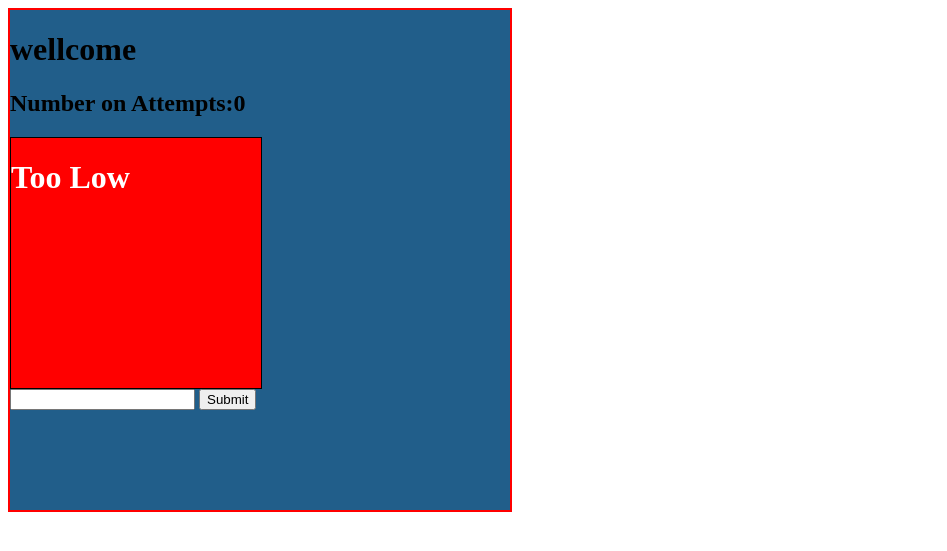
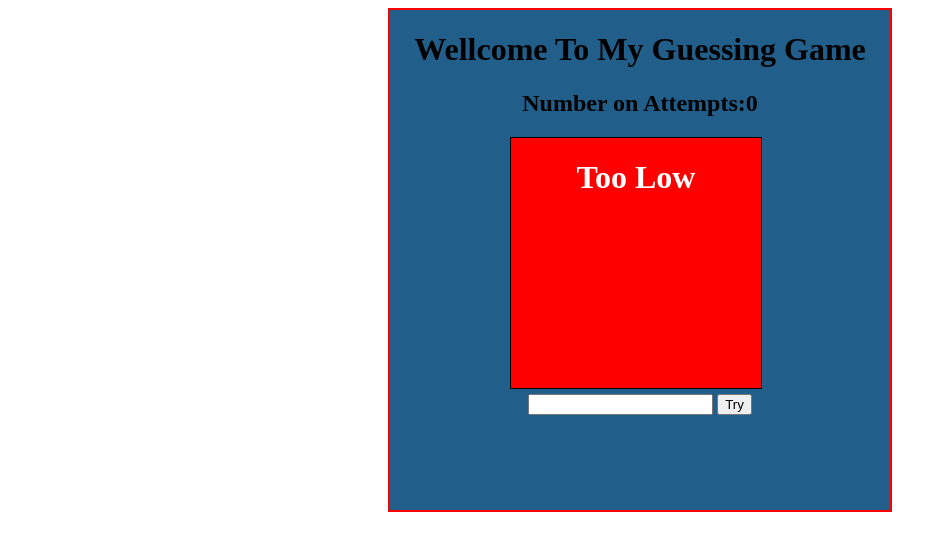
Before and after one commit to brighith/flask_fundamentals, a Flask app: page / in a window 1280 px wide. Shown: the top 551 px of the page, without its empty margins (0-947 px from the left). Run offline with Flask 3, Linux system fonts and the light colour scheme.

Commit message:
last improvment

```diff
--- a/test-greatnumber/templates/index.html
+++ b/test-greatnumber/templates/index.html
@@ -6,18 +6,25 @@
     <meta name="viewport" content="width=device-width, initial-scale=1.0" />
     <title>Great Number</title>
     <style>
+      body {
+        display: flex;
+        justify-content: center;
+      }
       #container {
         background-color: rgb(33, 94, 138);
         width: 500px;
         height: 500px;
         border: 2px solid red;
+        text-align: center;
       }
       .red,
-      .green {
+      .green .yellow {
         color: white;
         height: 250px;
         width: 250px;
         border: 1px solid black;
+        margin-left: 120px;
+        margin-bottom: 5px;
       }
       .red {
         background-color: red;
@@ -25,41 +32,44 @@
       .green {
         background-color: green;
       }
+      .yellow {
+        background-color: yellowgreen;
+      }
     </style>
   </head>
   <body>
     <div id="container">
-      <h1>wellcome</h1>
+      <h1>Wellcome To My Guessing Game</h1>
       <h2>Number on Attempts:{{attempts}}</h2>
-      {% if random < number %}
+      {% if random < number and attempts <5 %}
       <div class="red">
         <h1>Too High</h1>
       </div>
-      {% elif random > number %}
+      {% elif random > number and attempts <5 %}
       <div class="red">
         <h1>Too Low</h1>
       </div>
-      {%else%}
+      {%elif random == number and attempts <5 %}
       <div class="green">
         <h1>
-          {{number}} was the number you got it after {{attempts}} attempts
+          {{number}} Was the number you got it after {{attempts}} Attempts
         </h1>
         <form action="/clear" method="post">
-          <input type="submit" name="clear" />
+          <input type="submit" name="clear" value="Reset" />
         </form>
       </div>
-      {% endif %} {% if attempts >=5 %}
+      {%else%}
       <div class="yellow">
         <h1>You Lose</h1>
         <form action="/lose" method="post">
-          <input type="submit" value="again" name="lose" />
+          <input type="submit" value="Try Again" name="lose" />
         </form>
       </div>
       {% endif %}
 
       <form action="/process" method="post">
-        <input type="text" name="name" id="" />
-        <input type="submit" name="reset" />
+        <input type="text" name="name" required />
+        <input type="submit" name="reset" value="Try" />
       </form>
     </div>
   </body>
```
